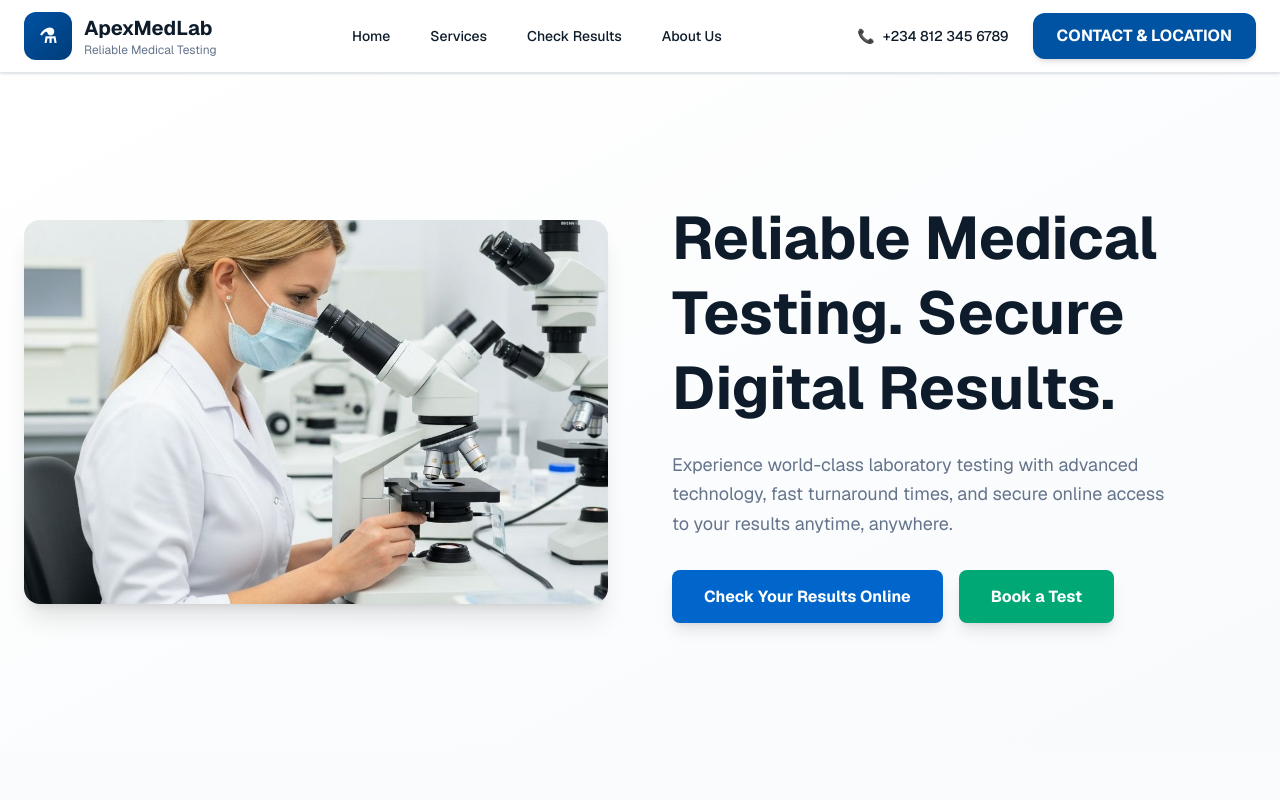
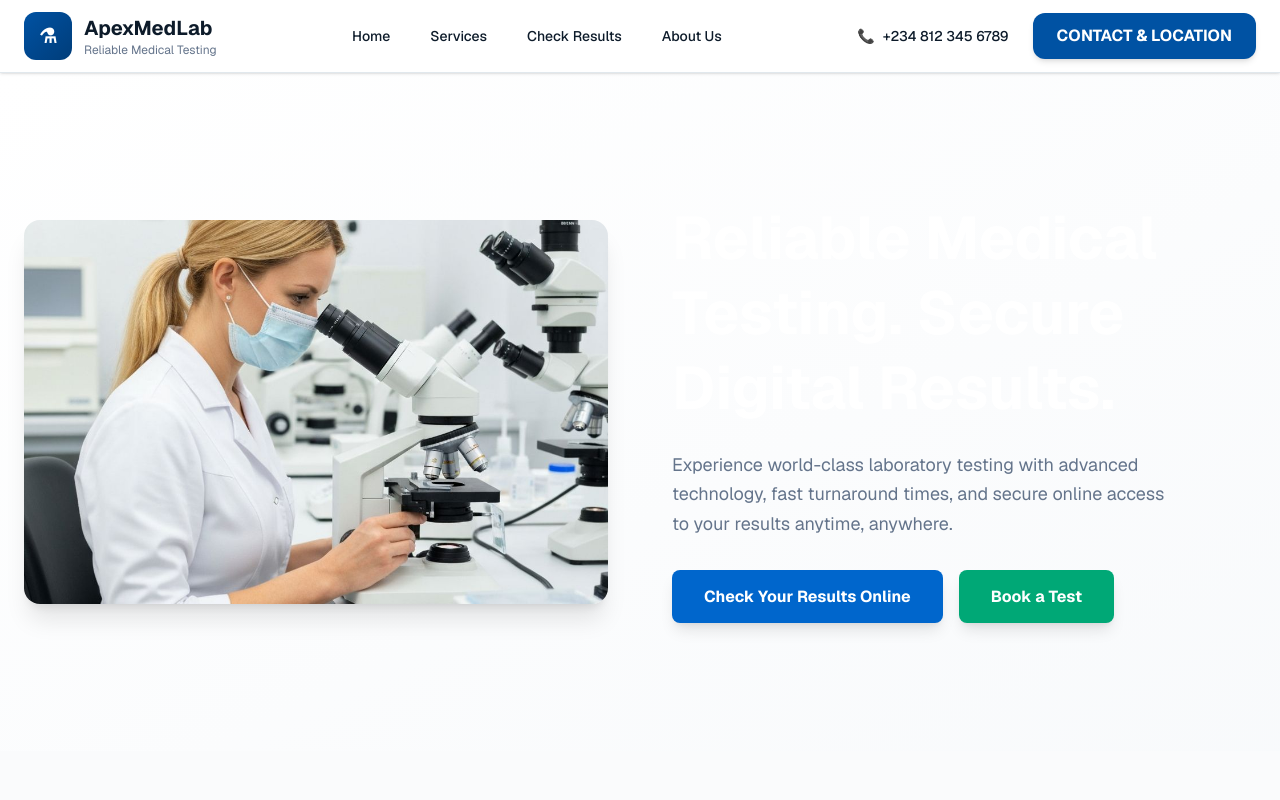
Before and after one commit to mubarakmuhammadhamisu/lab1_Project, a Next.js app: page / in a window 1280 px wide. Shown: the top 800 px of the page. Built offline with nearby package versions, Linux system fonts and the light colour scheme.

Commit message:
Remove unnecessary class from header element

```diff
--- a/app/page.tsx
+++ b/app/page.tsx
@@ -27,7 +27,8 @@ export default function Home() {
           {/* Right: Content */}
           <div className="flex-1 flex flex-col gap-8">
             <div>
-              <h1 className="text-5xl lg:text-6xl font-bold text-foreground leading-tight text-balance text-card-bg">
+              {/*text-foreground*/}
+              <h1 className="text-5xl lg:text-6xl font-bold leading-tight text-balance text-card-bg">
                 Reliable Medical Testing. Secure Digital Results.
               </h1>
               <p className="text-lg text-text-muted mt-6 leading-relaxed max-w-lg">
```
